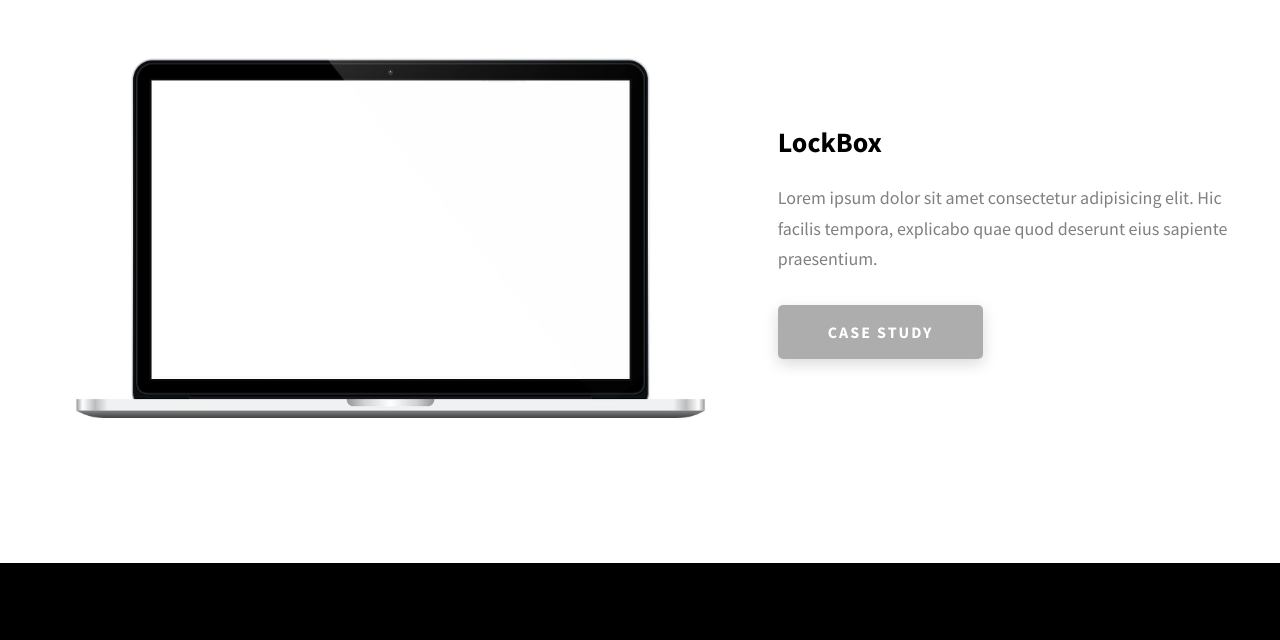
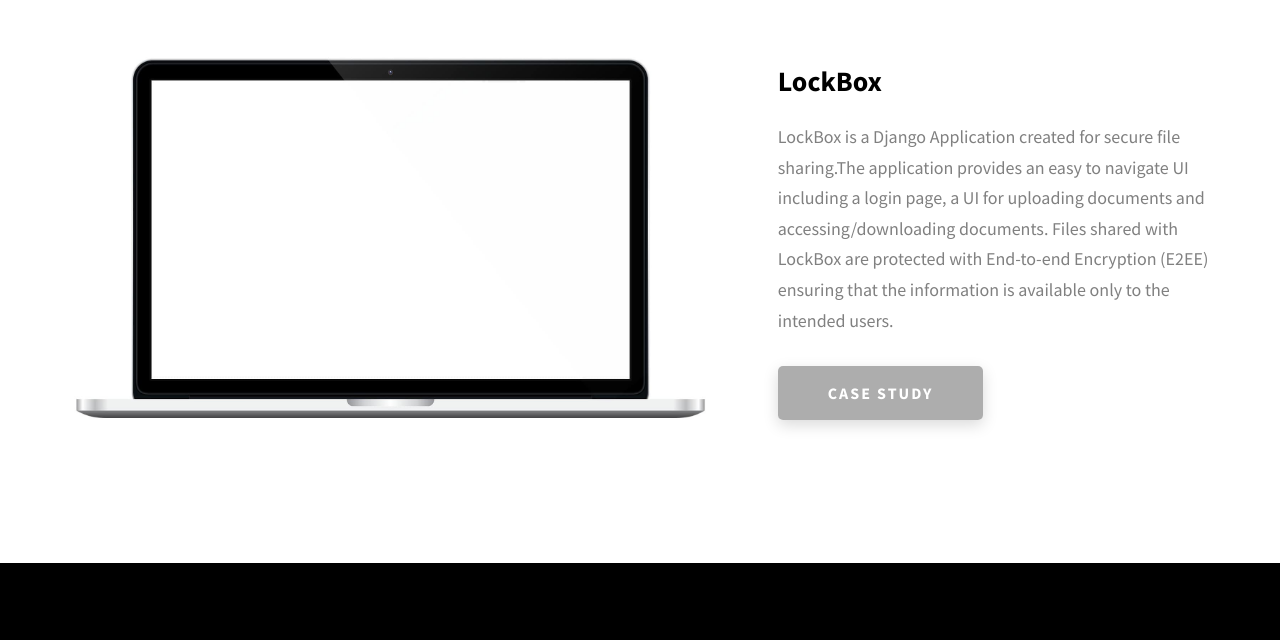
Before and after one commit to jerameee/jeremy-dopefolio, a website: page index.html in a window 1280 px wide. Shown: the part 3140-3780 px from the top of the page. Drawn offline with Linux system fonts and the light colour scheme.

Commit message:
Update index.html
Updated LockBox project description.

```diff
--- a/index.html
+++ b/index.html
@@ -210,9 +210,10 @@
           <div class="projects__row-content">
             <h3 class="projects__row-content-title">LockBox</h3>
             <p class="projects__row-content-desc">
-              Lorem ipsum dolor sit amet consectetur adipisicing elit. Hic
-              facilis tempora, explicabo quae quod deserunt eius sapiente
-              praesentium.
+              LockBox is a Django Application created for secure file sharing.The application provides an easy
+              to navigate UI including a login page, a UI for uploading documents and accessing/downloading documents.
+              Files shared with LockBox are protected with End-to-end Encryption (E2EE) ensuring that the information is
+              available only to the intended users.
             </p>
             <a href="./lockbox.html" class="btn btn--med btn--theme dynamicBgClr" target="_blank">Case Study</a>
           </div>
```
